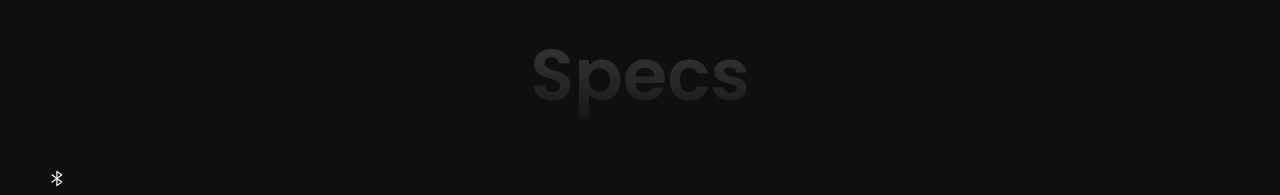
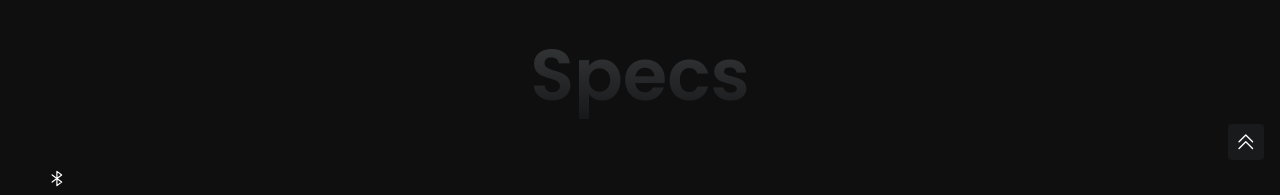
Before and after one commit to RenanTRS/beats-landing-page, a React (Vite) app: page / in a window 1280 px wide. Shown: the part 800-995 px from the top of the page. Built offline with nearby package versions, Linux system fonts and the light colour scheme.

Commit message:
feat: add scrollup button

```diff
--- a/src/App.tsx
+++ b/src/App.tsx
@@ -1,6 +1,7 @@
 import { Footer } from './components/Footer'
 import { Header } from './components/Header'
 import { Main } from './components/Main'
+import { ScrollUp } from './components/ScrollUp'
 
 function App() {
   return (
@@ -8,6 +9,7 @@ function App() {
       <Header />
       <Main />
       <Footer />
+      <ScrollUp />
     </>
   )
 }
--- /dev/null
+++ b/src/components/ScrollUp/ScrollUp.module.scss
@@ -0,0 +1,31 @@
+.scrollup {
+    position: fixed;
+    right: 1rem;
+    bottom: -20%;
+
+    display: flex;
+
+    background-color: var(--container-color);
+    border-radius: .25rem;
+
+    padding: .45rem;
+
+    opacity: 9;
+    z-index: var(--z-tooltip);
+    transition: .4s;
+
+    &:hover {
+        background-color: var(--black-color);
+        opacity: 1;
+    }
+
+    &__icon {
+        color: var(--white-color);
+        font-size: 1.35rem;
+
+    }
+
+    &__show {
+        bottom: 5rem;
+    }
+}
--- /dev/null
+++ b/src/components/ScrollUp/index.tsx
@@ -0,0 +1,25 @@
+import { CaretDoubleUp } from 'phosphor-react'
+import { useState } from 'react'
+
+import s from './ScrollUp.module.scss'
+
+export const ScrollUp = () => {
+  const [isDown, setIsDown] = useState<boolean>(false)
+
+  const showScrollButton = () => {
+    const scrollY = window.scrollY
+
+    if (scrollY < 200) {
+      setIsDown(false)
+      return
+    }
+    setIsDown(true)
+  }
+
+  window.addEventListener('scroll', showScrollButton)
+  return (
+    <a href="#" className={`${s.scrollup} ${isDown ? s.scrollup__show : ''}`}>
+      <CaretDoubleUp className={s.scrollup__icon} />
+    </a>
+  )
+}
```
